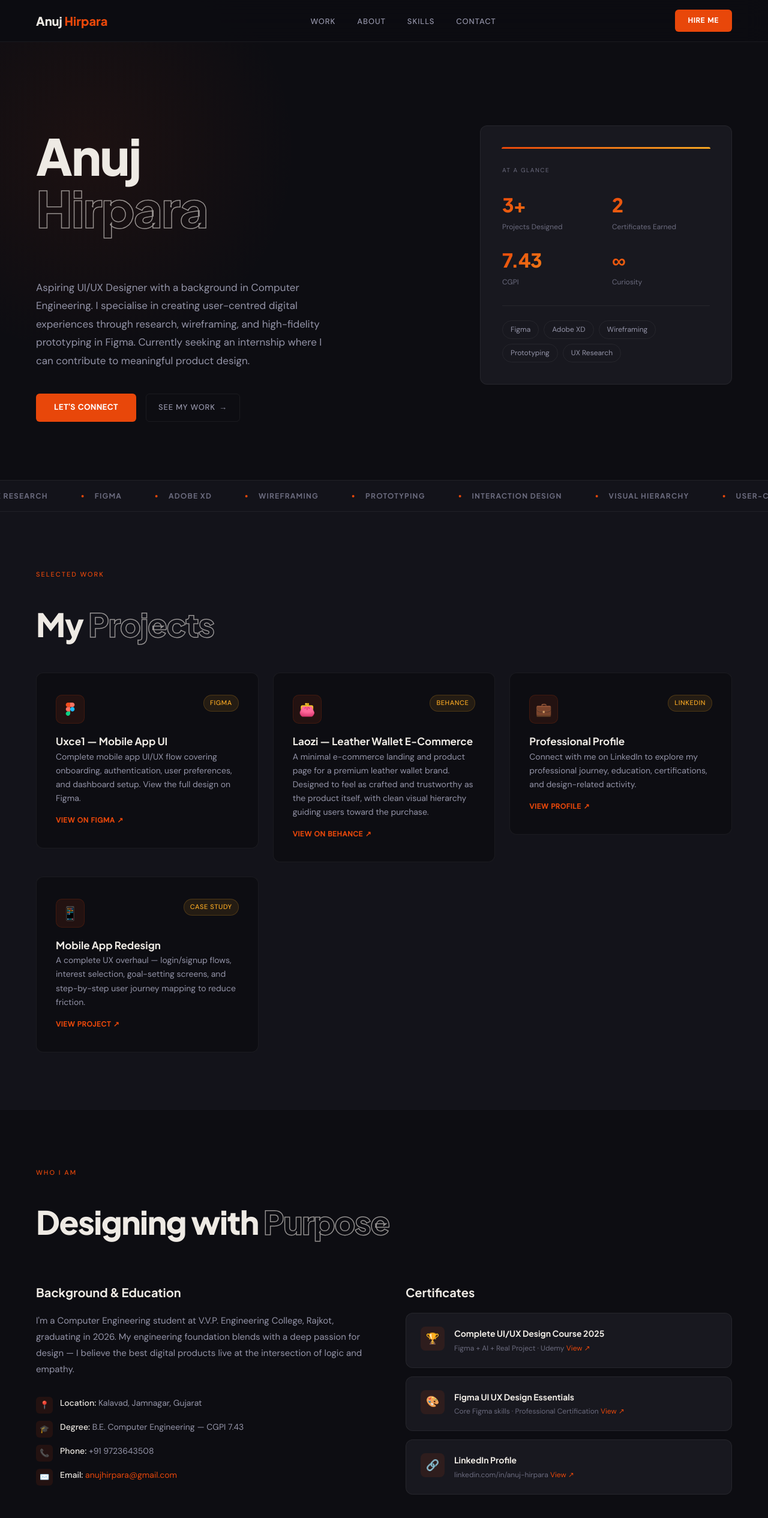
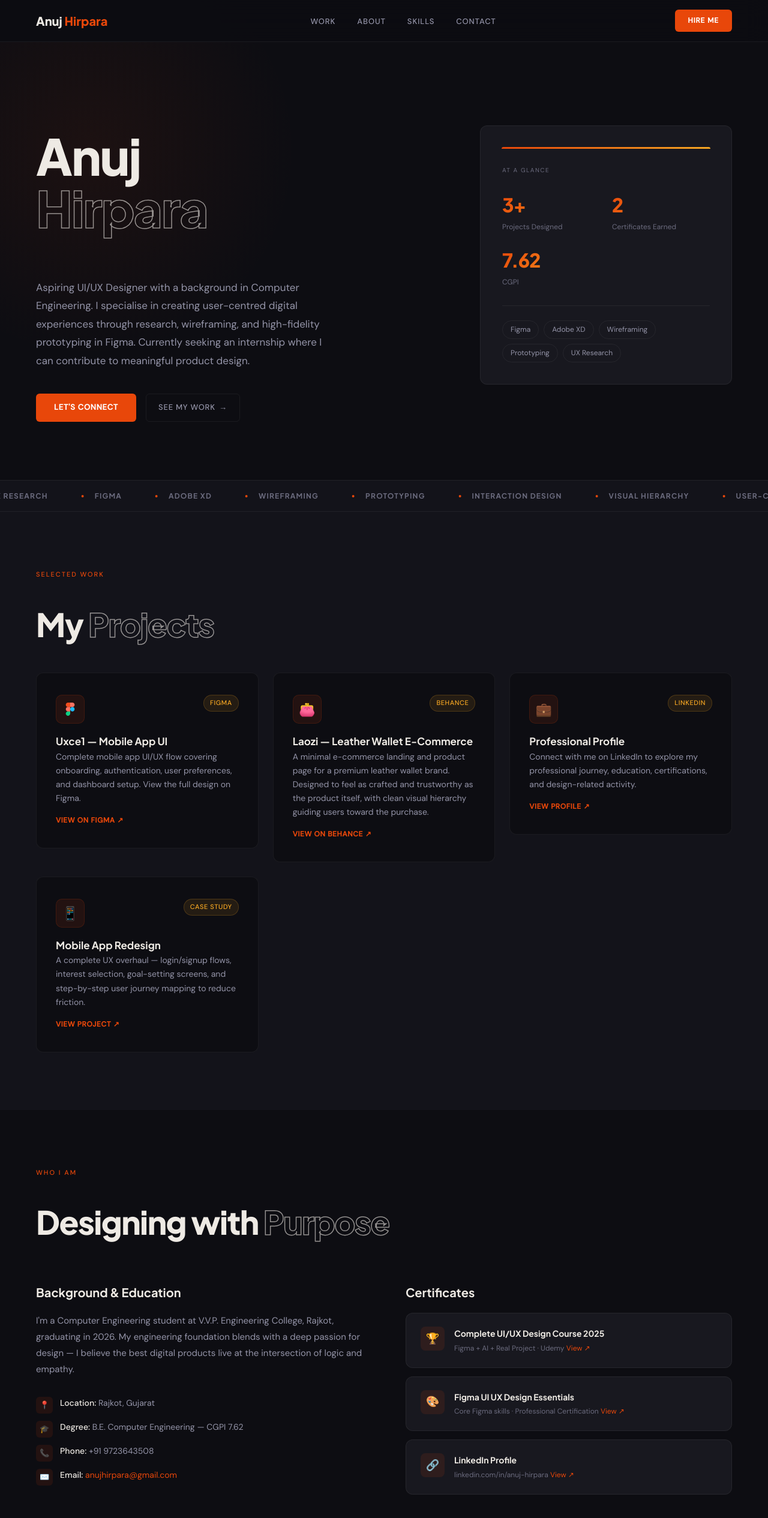
Before and after one commit to anujhirpara-spec/porfolio, a React (Create React App) app: page / in a window 1280 px wide. Shown: the top 2530 px of the page at 60% size. Built offline with nearby package versions, Linux system fonts and the light colour scheme.

Commit message:
Update App.js

```diff
--- a/src/App.js
+++ b/src/App.js
@@ -337,12 +337,8 @@ export default function AnujPortfolio() {
                   <div style={styles.statLabel}>Certificates Earned</div>
                 </div>
                 <div>
-                  <div style={styles.statNum}>7.43</div>
+                  <div style={styles.statNum}>7.62</div>
                   <div style={styles.statLabel}>CGPI</div>
-                </div>
-                <div>
-                  <div style={styles.statNum}>∞</div>
-                  <div style={styles.statLabel}>Curiosity</div>
                 </div>
               </div>
               <div style={styles.heroDivider} />
@@ -429,8 +425,8 @@ export default function AnujPortfolio() {
               </p>
               <div style={{ display: "flex", flexDirection: "column", gap: 12 }}>
                 {[
-                  ["📍", "Location:", "Kalavad, Jamnagar, Gujarat"],
-                  ["🎓", "Degree:", "B.E. Computer Engineering — CGPI 7.43"],
+                  ["📍", "Location:", "Rajkot, Gujarat"],
+                  ["🎓", "Degree:", "B.E. Computer Engineering — CGPI 7.62"],
                   ["📞", "Phone:", "+91 9723643508"],
                 ].map(([icon, label, val]) => (
                   <div key={label} style={{ display: "flex", gap: 12, alignItems: "flex-start" }}>
```
